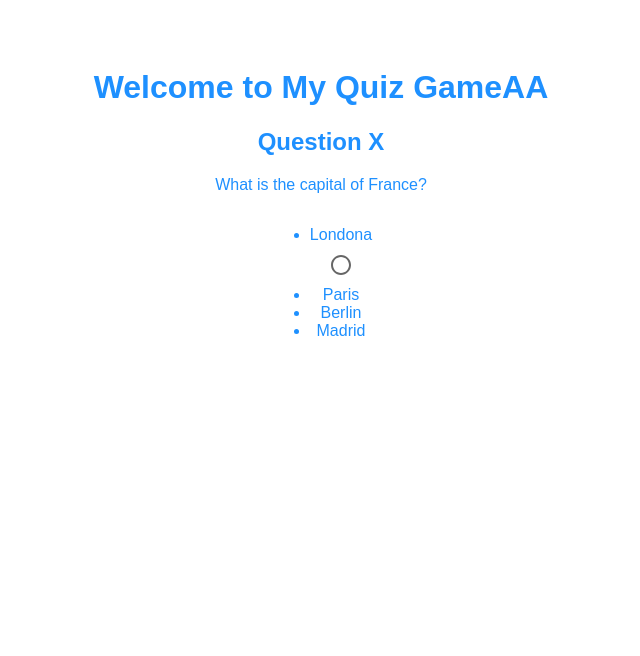
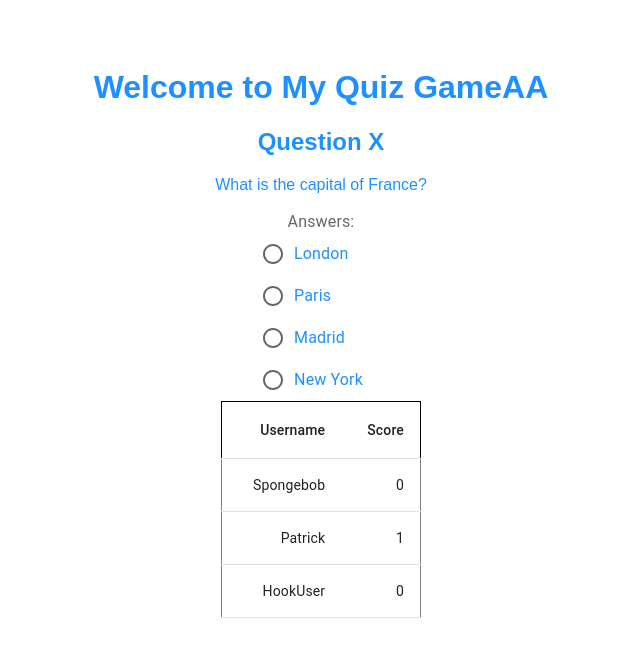
Before and after one commit to jdolphin5/Quizgame, a React app: page / in a window 1280 px wide. Shown: the top 656 px of the page, without its empty margins (319-959 px from the left). Built offline with nearby package versions, Linux system fonts and the light colour scheme.

Commit message:
implemented score table and hook - correct radio

```diff
--- a/src/app.tsx
+++ b/src/app.tsx
@@ -1,19 +1,71 @@
 import React from 'react';
-import { Radio } from '@mui/material';
+import { Radio, FormLabel, RadioGroup, FormControl, FormControlLabel,
+  Table, TableBody, TableContainer, TableCell, TableHead, TableRow
+} from '@mui/material';
+import { useState } from 'react';
+
+function createData(
+  username: string,
+  score: number,
+) {
+  return { username, score };
+}
+
+const data = [
+  createData("Spongebob", 0),
+  createData("Patrick", 1),
+];
+
+
 
 const App: React.FC = () => {
+
+  const [ansCorrectCount, setAnsCorrect] = useState(0);
+
+  function handleChange() {
+    setAnsCorrect(ansCorrectCount + 1);
+  }
+
   return (
+
     <div className = 'root'>
       <h1>Welcome to My Quiz GameAA</h1>
       <h2>Question X</h2>
       <p>What is the capital of France?</p>
-      <ul>
-        <li>Londona</li>
-        <Radio />
-        <li>Paris</li>
-        <li>Berlin</li>
-        <li>Madrid</li>
-      </ul>
+
+      <FormControl>
+        <FormLabel id="questionForm">Answers:</FormLabel>
+        <RadioGroup aria-labelledby="questionLabel" name="radio-buttons-group">
+          <FormControlLabel value="London" control={<Radio />} label="London" onChange={handleChange}/>
+          <FormControlLabel value="Paris" control={<Radio />} label="Paris" />
+          <FormControlLabel value="Madrid" control={<Radio />} label="Madrid" />
+          <FormControlLabel value="New York" control={<Radio />} label="New York" />
+        </RadioGroup>
+      </FormControl>
+      <TableContainer className="ans_table_container">
+        <Table sx={{width:200}} aria-label="myTable">
+          <TableHead>
+            <TableRow sx={{border: 1, color:'black'}}>
+              <TableCell align="right">Username</TableCell>
+              <TableCell align="right">Score</TableCell>
+            </TableRow>
+          </TableHead>
+          <TableBody>
+            {
+              data.map((row) => (
+                <TableRow key={row.username} sx={{border: 1, color:'gray'}}>
+                  <TableCell align="right">{row.username}</TableCell>
+                  <TableCell align="right">{row.score}</TableCell>
+                </TableRow>
+              ))
+            }
+            <TableRow sx={{border: 1, color:'gray'}}>
+            <TableCell align="right">HookUser</TableCell>
+            <TableCell align="right">{ansCorrectCount}</TableCell>
+            </TableRow>
+          </TableBody>
+        </Table>
+      </TableContainer>
     </div>
   );
 };
--- a/styles/main.css
+++ b/styles/main.css
@@ -7,3 +7,8 @@
 ul {
     display:inline-block;
 }
+.ans_table_container {
+    display: flex;
+    justify-content: center;
+    align-items: center;
+}
```
